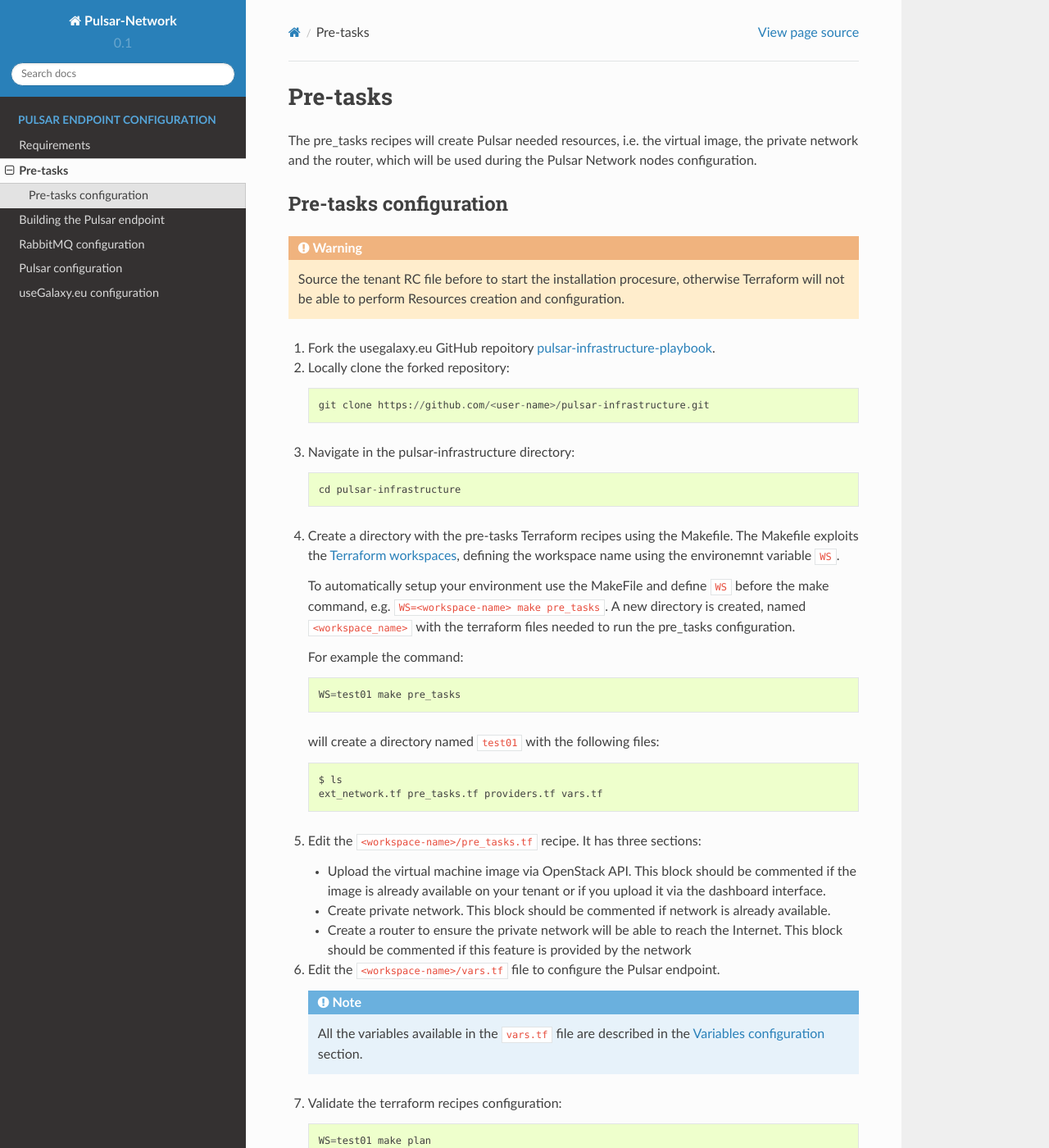
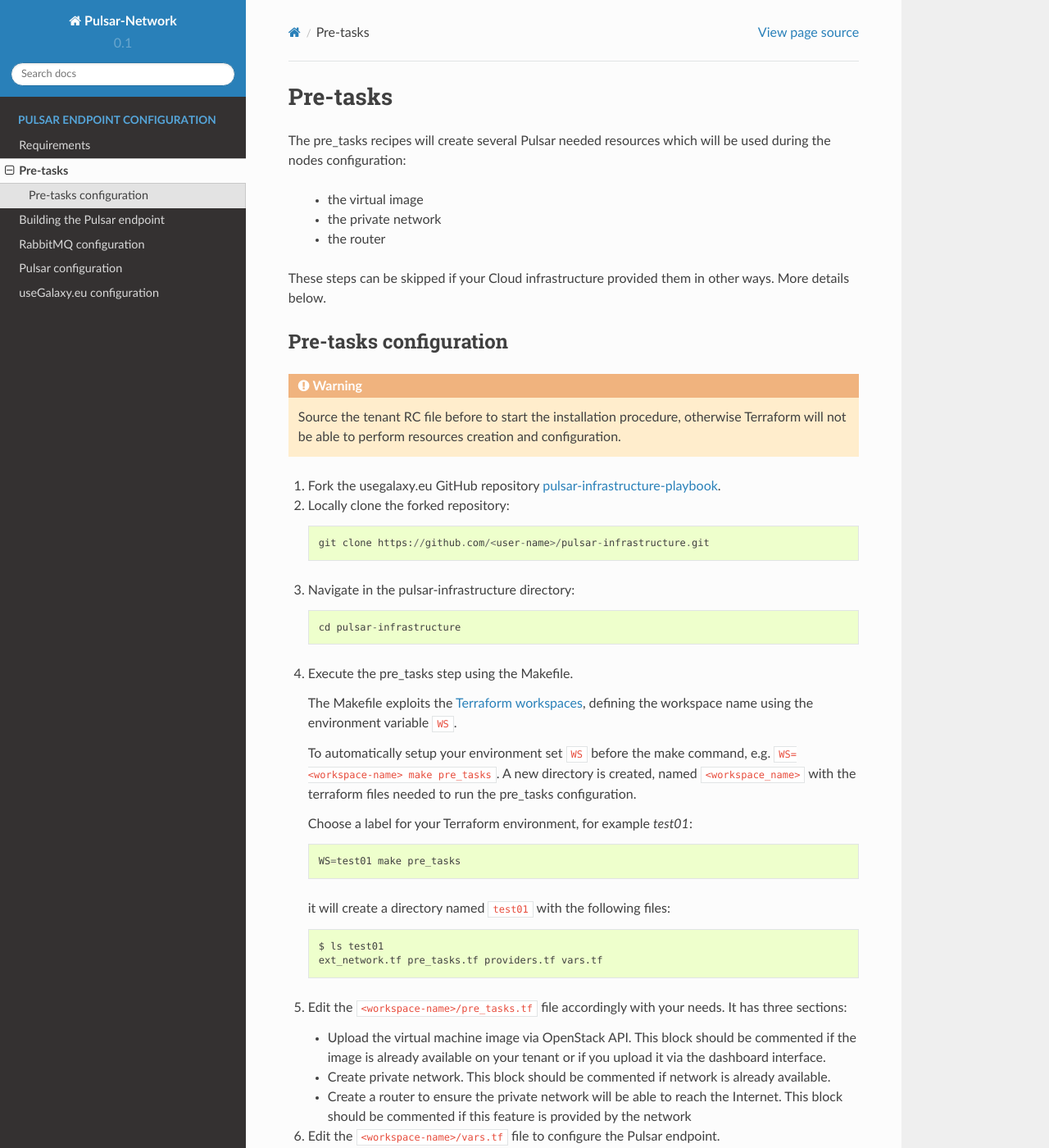
Before and after one commit to usegalaxy-eu/pulsar-network-docs, a Sphinx documentation site: the page built from source/pretasks.rst, in a window 1280 px wide and 1400 px high. Shown: the whole window at 82% size. Built offline with Sphinx 7.4.7 and the Read the Docs theme 2.0.0, drawn with Linux system fonts in a browser that asks for light colours.

Commit message:
fix prestasks

```diff
--- a/source/pretasks.rst
+++ b/source/pretasks.rst
@@ -1,16 +1,22 @@
 Pre-tasks
 =========
 
-The pre_tasks recipes will create Pulsar needed resources, i.e. the virtual image, the private network and the router, which will be used during the Pulsar Network nodes configuration.
+The pre_tasks recipes will create several Pulsar needed resources which will be used during the nodes configuration:
+
+  - the virtual image
+  - the private network
+  - the router
+
+These steps can be skipped if your Cloud infrastructure provided them in other ways. More details below.
 
 Pre-tasks configuration
 ***********************
 
 .. warning::
 
-   Source the tenant RC file before to start the installation procesure, otherwise Terraform will not be able to perform Resources creation and configuration.
+   Source the tenant RC file before to start the installation procedure, otherwise Terraform will not be able to perform resources creation and configuration.
 
-#. Fork the usegalaxy.eu GitHub repoitory `pulsar-infrastructure-playbook <https://github.com/usegalaxy-eu/pulsar-infrastructure-playbook>`_.
+#. Fork the usegalaxy.eu GitHub repository `pulsar-infrastructure-playbook <https://github.com/usegalaxy-eu/pulsar-infrastructure-playbook>`_.
 
 #. Locally clone the forked repository:
 
@@ -24,23 +30,28 @@
 
      cd pulsar-infrastructure
 
-#. Create a directory with the pre-tasks Terraform recipes using the Makefile. The Makefile exploits the `Terraform workspaces <https://www.terraform.io/docs/cloud/workspaces/index.html>`_, defining the workspace name using the environemnt variable ``WS``.
+#. Execute the pre_tasks step using the Makefile.
 
-   To automatically setup your environment use the MakeFile and define ``WS`` before the make command, e.g. ``WS=<workspace-name> make pre_tasks``. A new directory is created, named ``<workspace_name>`` with the terraform files needed to run the pre_tasks configuration.
+   The Makefile exploits the `Terraform workspaces <https://www.terraform.io/docs/cloud/workspaces/index.html>`_, defining the workspace name using the environment variable ``WS``.
 
-   For example the command:
+   To automatically setup your environment set ``WS`` before the make command, e.g. ``WS=<workspace-name> make pre_tasks``.
+   A new directory is created, named ``<workspace_name>`` with the terraform files needed to run the pre_tasks configuration.
+
+
+   Choose a label for your Terraform environment, for example `test01`:
    ::
 
      WS=test01 make pre_tasks
 
-   will create a directory named ``test01`` with the following files:
+   it will create a directory named ``test01`` with the following files:
 
    ::
 
-     $ ls
+     $ ls test01
      ext_network.tf pre_tasks.tf providers.tf vars.tf
 
-#. Edit the ``<workspace-name>/pre_tasks.tf`` recipe. It has three sections:
+
+#. Edit the ``<workspace-name>/pre_tasks.tf`` file accordingly with your needs. It has three sections:
 
    - Upload the virtual machine image via OpenStack API. This block should be commented if the image is already available on your tenant or if you upload it via the dashboard interface.
 
```
